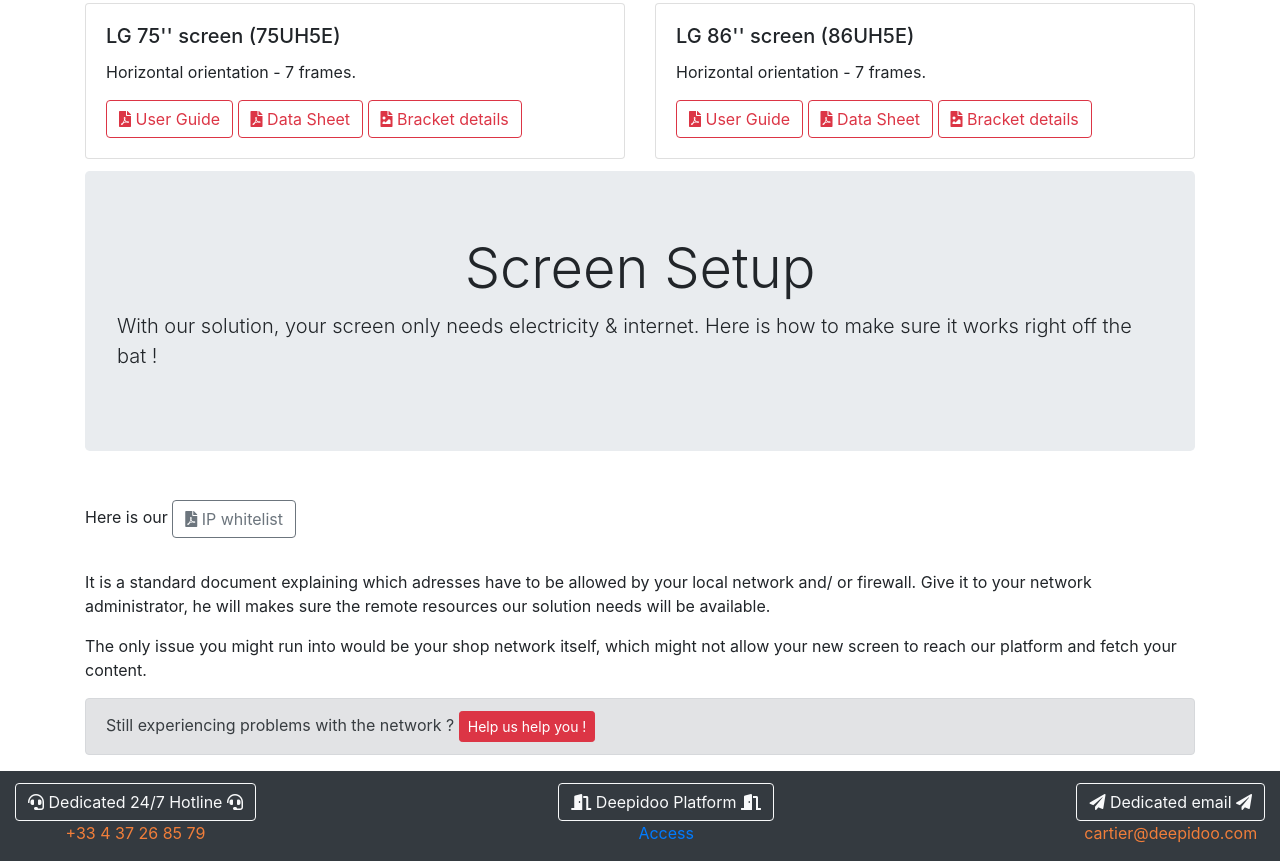
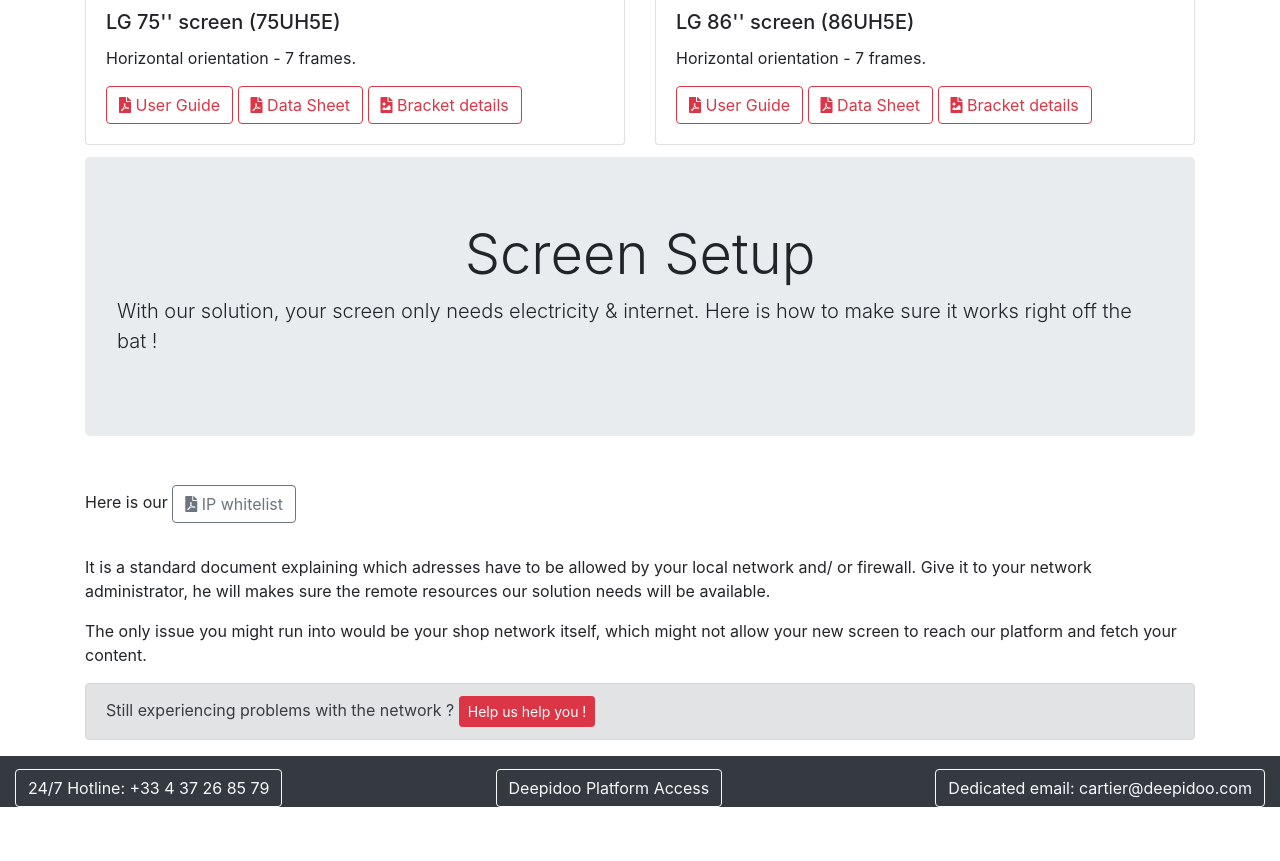
Before and after one commit to s123567/cartier_portal, a plain HTML site: page index.html in a window 1280 px wide. Shown: the part 690-1551 px from the top of the page. After the commit the page ends 1497 px from the top, so only its background shows below. Drawn offline with nearby package versions, Linux system fonts and the light colour scheme.

Commit message:
tries new footer

```diff
--- a/index.html
+++ b/index.html
@@ -5,6 +5,7 @@
   <meta name="author" content="Deepidoo">
   <link rel="stylesheet" href="https://stackpath.bootstrapcdn.com/bootstrap/4.3.1/css/bootstrap.min.css" integrity="sha384-ggOyR0iXCbMQv3Xipma34MD+dH/1fQ784/j6cY/iJTQUOhcWr7x9JvoRxT2MZw1T" crossorigin="anonymous">
   <link rel="stylesheet" href="css/style.css">
+  <link rel="stylesheet" href="css/media_queries.css">
   <script src="https://code.jquery.com/jquery-3.3.1.slim.min.js" integrity="sha384-q8i/X+965DzO0rT7abK41JStQIAqVgRVzpbzo5smXKp4YfRvH+8abtTE1Pi6jizo" crossorigin="anonymous"></script>
   <script src="https://cdnjs.cloudflare.com/ajax/libs/popper.js/1.14.7/umd/popper.min.js" integrity="sha384-UO2eT0CpHqdSJQ6hJty5KVphtPhzWj9WO1clHTMGa3JDZwrnQq4sF86dIHNDz0W1" crossorigin="anonymous"></script>
   <script src="https://stackpath.bootstrapcdn.com/bootstrap/4.3.1/js/bootstrap.min.js" integrity="sha384-JjSmVgyd0p3pXB1rRibZUAYoIIy6OrQ6VrjIEaFf/nJGzIxFDsf4x0xIM+B07jRM" crossorigin="anonymous"></script>
@@ -16,7 +17,7 @@
     <!-- NAVBAR -->
     <nav class="navbar navbar-expand-lg navbar-dark bg-dark">
       <a class="navbar-brand" href="index.html">
-        <img src="img/deepidoo-logo.png" width="100px" class="d-inline-block align-top" alt="">
+        <img src="img/deepidoo-logo-blanc.png" width="100px" class="d-inline-block align-top" alt="">
       </a>
       <button class="navbar-toggler" type="button" data-toggle="collapse" data-target="#navbarSupportedContent" aria-controls="navbarSupportedContent" aria-expanded="false" aria-label="Toggle navigation">
         <span class="navbar-toggler-icon"></span>
@@ -147,7 +148,7 @@
     </div>
   </div>
   <!-- <div class="container"> -->
-    <footer id="sticky-footer" class="footer container-fluid navbar-dark bg-dark ">
+    <!-- <footer id="sticky-footer" class="footer container-fluid navbar-dark bg-dark ">
       <div class="footer-col">
         <a class="btn btn-outline-light" href="#" role="button"><i class="fa fa-headset"></i> Dedicated 24/7 Hotline <i class="fa fa-headset"></i></a>
         <p class="footer-details text-center">+33 4 37 26 85 79</p>
@@ -161,8 +162,21 @@
         <p class="footer-details text-center" href="mailto:cartier@deepidoo.com" >cartier@deepidoo.com</p>
       </div>
 
-    </footer>
+    </footer> -->
 <!-- </div> -->
+
+<footer id="sticky-footer" class="footer container-fluid navbar-dark bg-dark ">
+  <div class="footer-col">
+    <a class="btn btn-outline-light" href="#" role="button"> 24/7 Hotline: +33 4 37 26 85 79</a>
+  </div>
+  <div class="footer-col">
+    <a class="btn btn-outline-light" href="https://play.deepidoo.com/" target="_blank" role="button"> Deepidoo Platform Access</a>
+  </div>
+  <div class="footer-col">
+    <a class="btn btn-outline-light" href="#" role="button"> Dedicated email: cartier@deepidoo.com </a>
+  </div>
+
+</footer>
 
 </body>
 </html>
```
